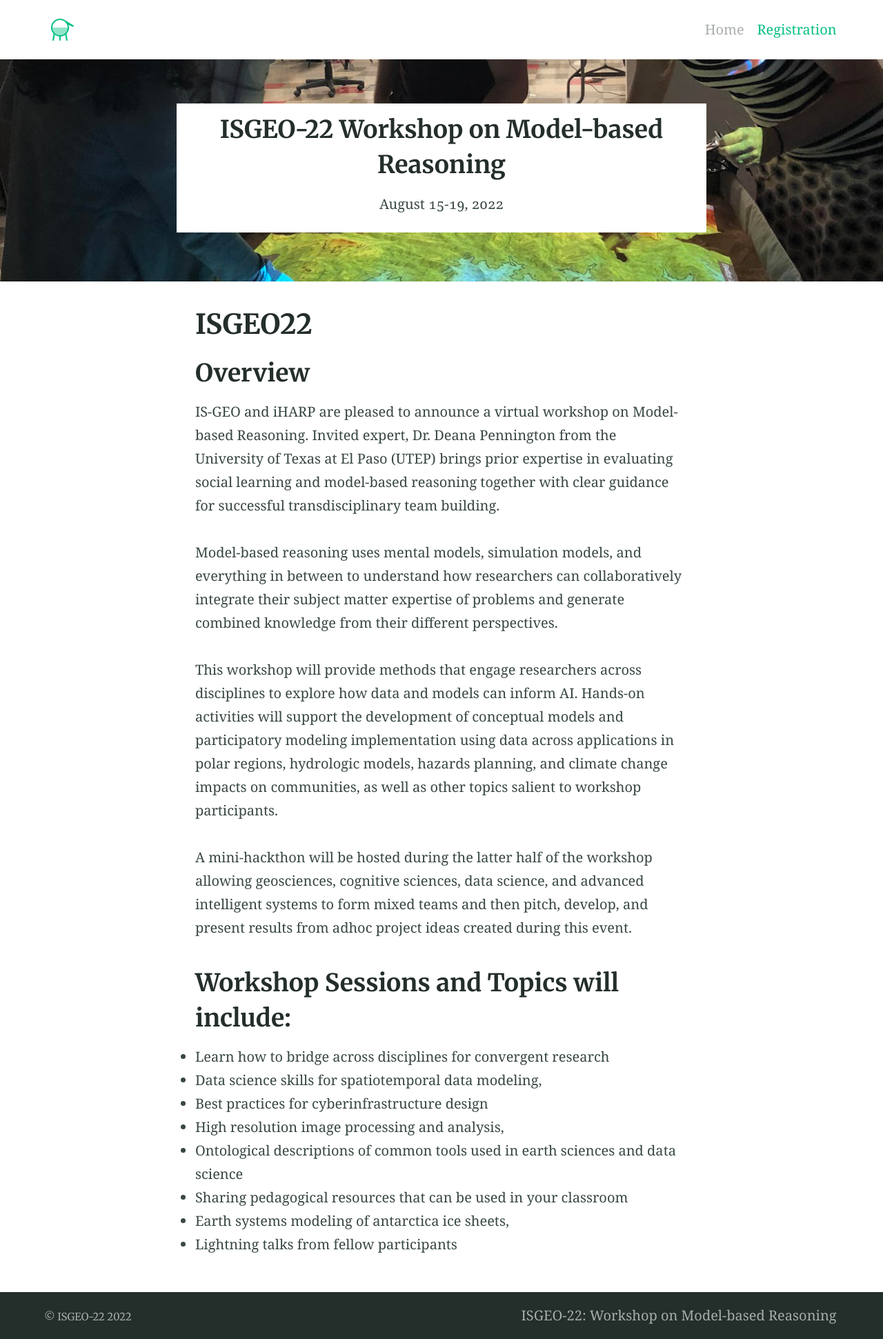
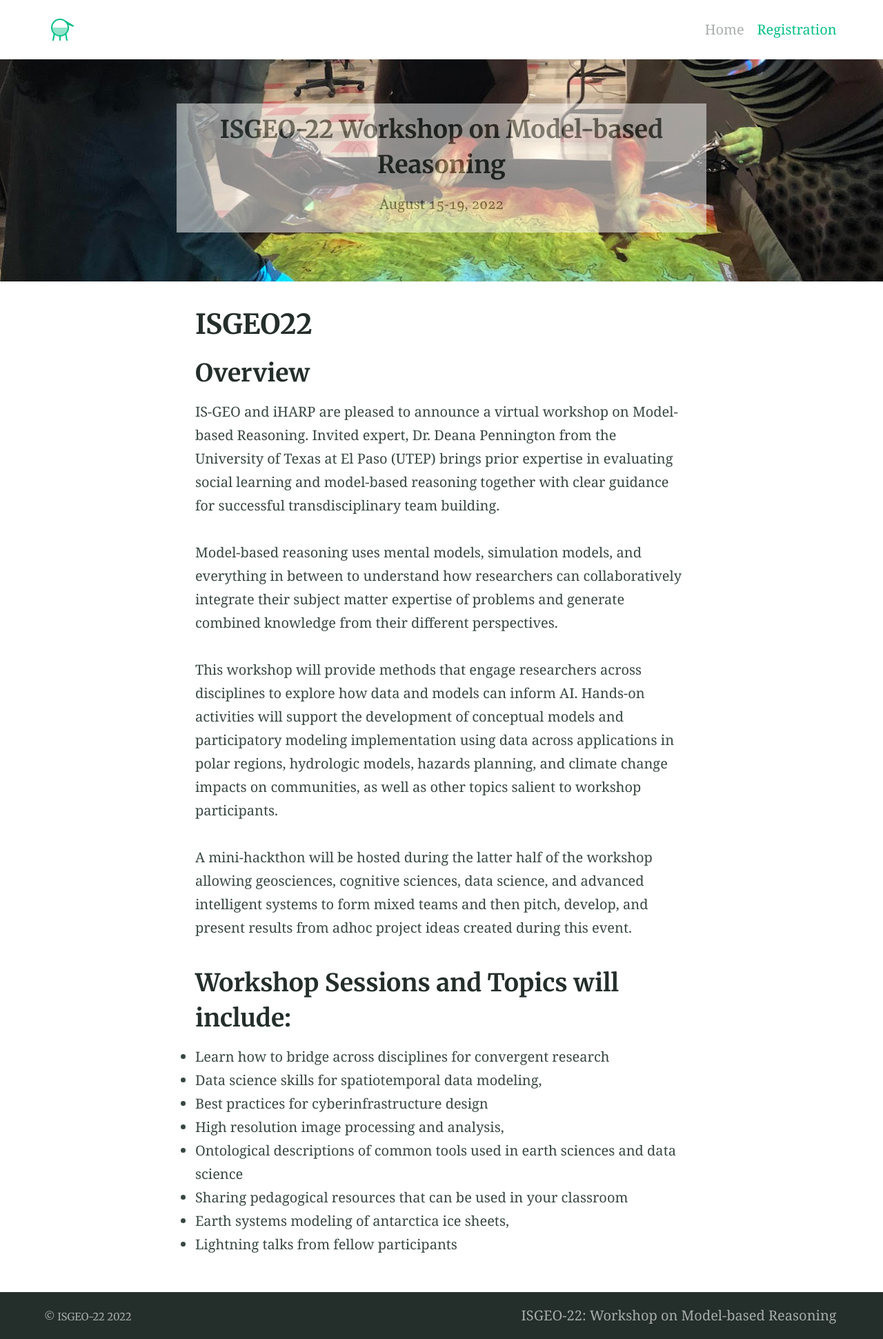
Before and after one commit to IS-GEO/ISGEO-22, a Jekyll site: the page built from index.md, in a window 1280 px wide. Shown: the whole page at 69% size. Built offline with Jekyll 4.4.1, drawn with Linux system fonts in a browser that asks for light colours.

Commit message:
added opacity

```diff
--- a/_includes/site-feature.html
+++ b/_includes/site-feature.html
@@ -9,7 +9,7 @@
 {% if feature_text or feature_image %}
   <div class="feature"{% if feature_image %} style="background-image: url({{ feature_image }})"{% endif %}>
     <div class="container  typeset">
-      <span style="background-color: white">{{ feature_text | markdownify }} </span>
+      <span style="background-color: white; opacity: 0.5;">{{ feature_text | markdownify }} </span>
     </div>
   </div>
 {% endif %}
```
